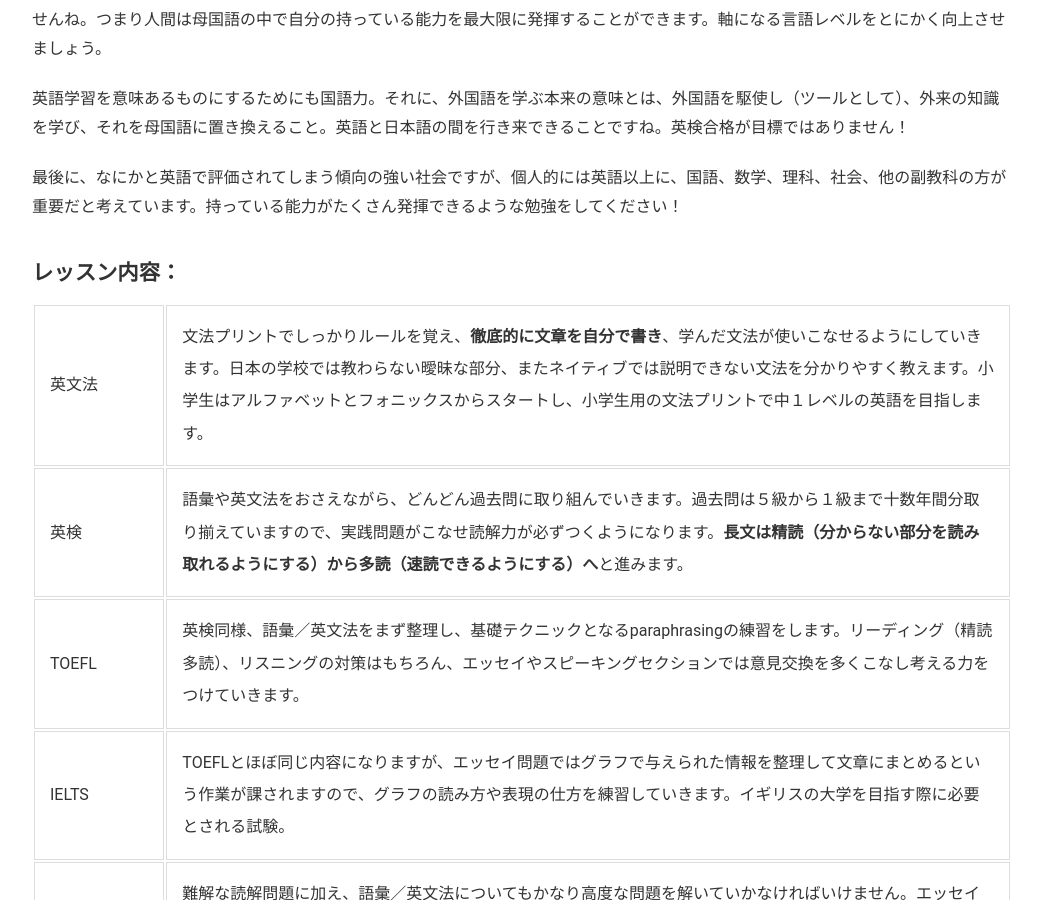
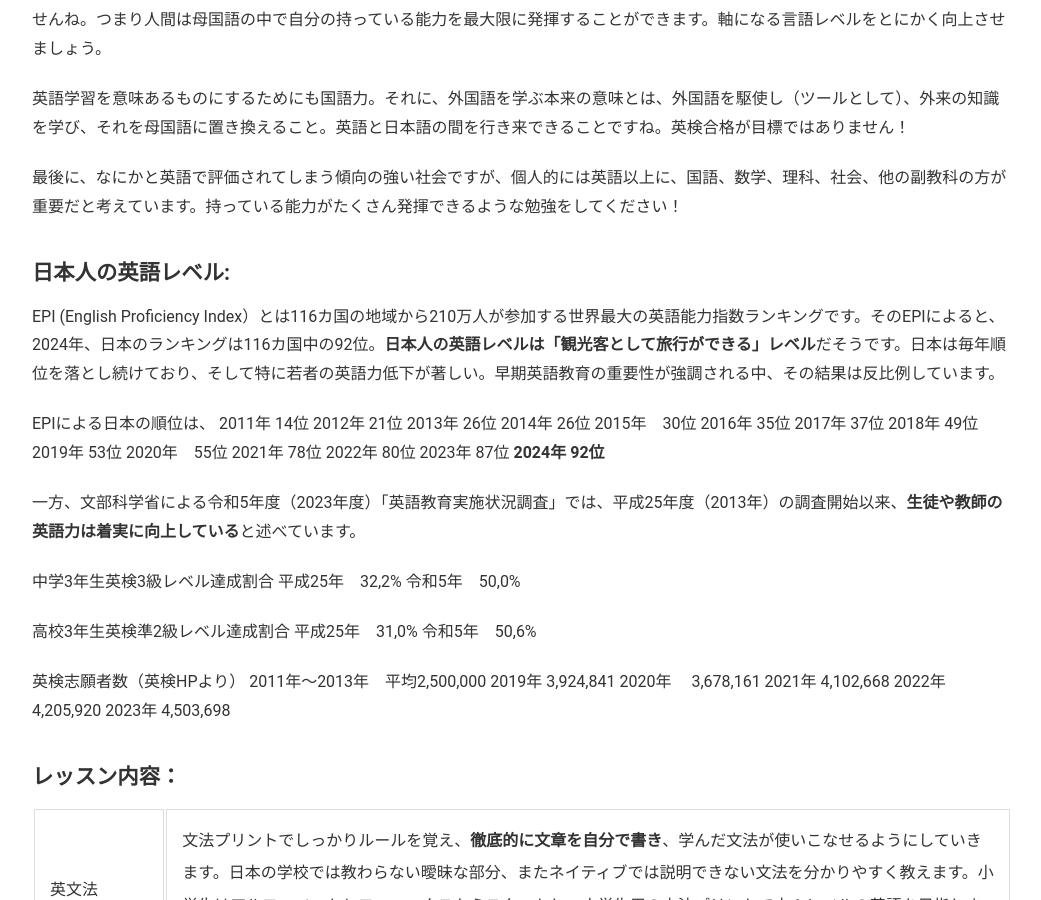
Before and after one commit to phocean/akispace, a Jekyll site: the page built from lessons.md, in a window 1280 px wide and 900 px high, scrolled down 1246 px. Shown: the whole window, without its empty margins (118-1159 px from the left). Built offline with Jekyll 4.4.1, drawn with Linux system fonts in a browser that asks for light colours.

Commit message:
Update lessons.md

```diff
--- a/lessons.md
+++ b/lessons.md
@@ -31,6 +31,42 @@ description: オンライン英語家庭教師　小学生から大学生まで
 英語学習を意味あるものにするためにも国語力。それに、外国語を学ぶ本来の意味とは、外国語を駆使し（ツールとして）、外来の知識を学び、それを母国語に置き換えること。英語と日本語の間を行き来できることですね。英検合格が目標ではありません！
 
 最後に、なにかと英語で評価されてしまう傾向の強い社会ですが、個人的には英語以上に、国語、数学、理科、社会、他の副教科の方が重要だと考えています。持っている能力がたくさん発揮できるような勉強をしてください！
+
+<h4>日本人の英語レベル:</h4>
+
+EPI (English Proficiency Index）とは116カ国の地域から210万人が参加する世界最大の英語能力指数ランキングです。そのEPIによると、2024年、日本のランキングは116カ国中の92位。**日本人の英語レベルは「観光客として旅行ができる」レベル**だそうです。日本は毎年順位を落とし続けており、そして特に若者の英語力低下が著しい。早期英語教育の重要性が強調される中、その結果は反比例しています。
+
+EPIによる日本の順位は、
+2011年	 14位
+2012年	 21位
+2013年	 26位
+2014年	 26位
+2015年　30位
+2016年	 35位
+2017年	 37位
+2018年	 49位
+2019年	 53位
+2020年　55位
+2021年	 78位
+2022年	 80位
+2023年	 87位
+**2024年	 92位**
+
+一方、文部科学省による令和5年度（2023年度）「英語教育実施状況調査」では、平成25年度（2013年）の調査開始以来、**生徒や教師の英語力は着実に向上している**と述べています。
+
+中学3年生英検3級レベル達成割合
+平成25年　32,2% 		令和5年　50,0%
+
+高校3年生英検準2級レベル達成割合
+平成25年　31,0% 		令和5年　50,6%
+
+英検志願者数（英検HPより）
+2011年〜2013年　平均2,500,000
+2019年	  3,924,841
+2020年　 3,678,161
+2021年	  4,102,668
+2022年	  4,205,920
+2023年	  4,503,698
 
 <h4>レッスン内容：</h4>
 
```
